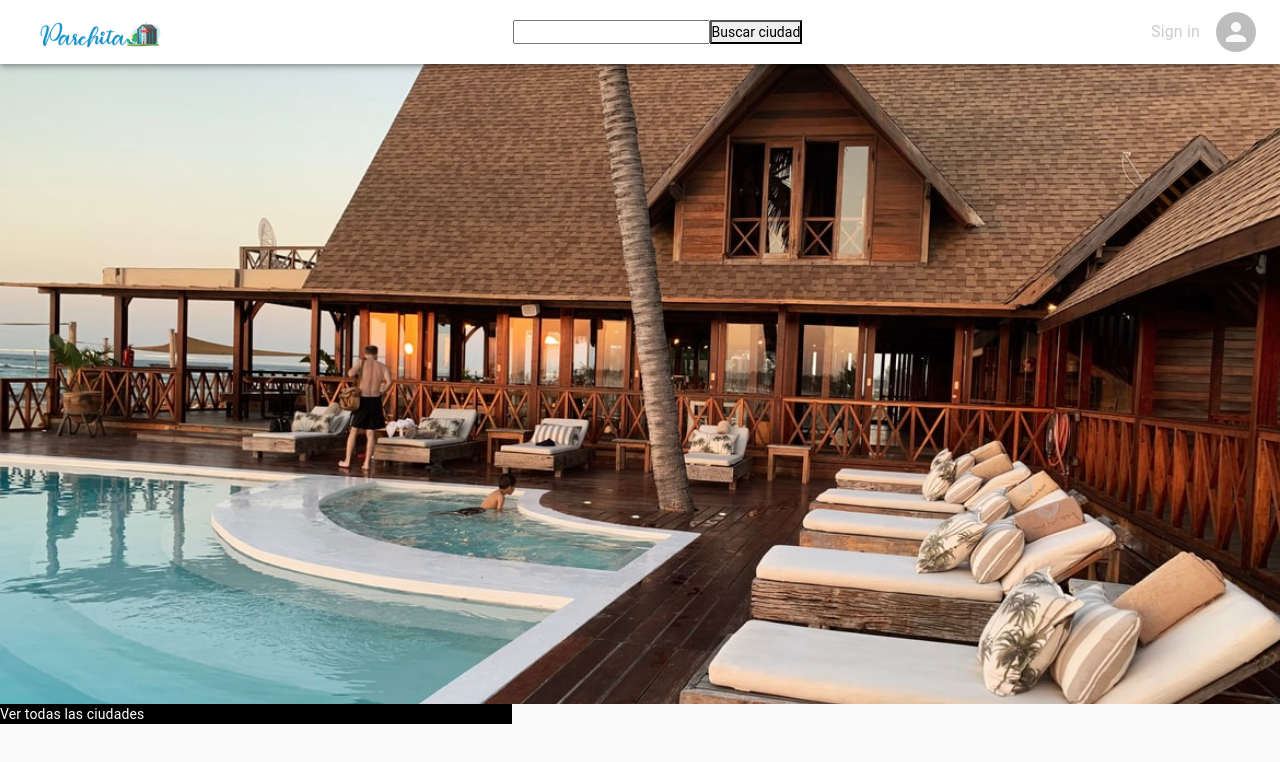
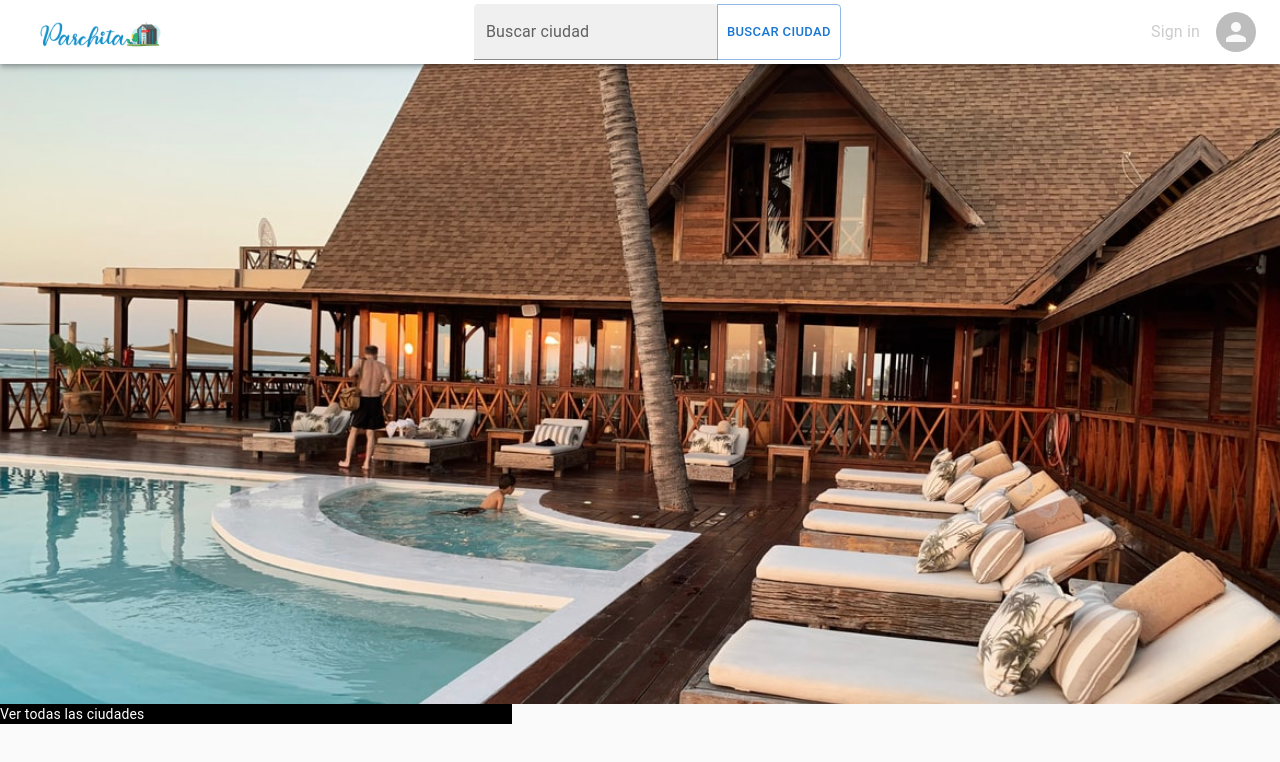
Before and after one commit to Parchitas/Parchita, a React (Create React App) app: page / in a window 1280 px wide. Shown: the top 762 px of the page. Built offline with nearby package versions, Linux system fonts and the light colour scheme.

Commit message:
search bar css

```diff
--- a/src/components/Search/Search.js
+++ b/src/components/Search/Search.js
@@ -1,5 +1,6 @@
 import React, { useState } from "react"
 import { useSearchParams, useNavigate } from "react-router-dom"
+import { ButtonGroup, Button, TextField, Typography } from "@mui/material"
 
 function Search() {
     const [text, setText] = useState("");
@@ -14,10 +15,12 @@ function Search() {
     }
     return (
         <form onSubmit={handleSubmit}>
-            <div>
-                <input  type="text" value={text} onChange={(event) => setText(event.target.value)} />
-                <button type="submit" >Buscar ciudad</button>
-            </div>
+            <Typography>
+                <ButtonGroup  variant="outlined" size="small" aria-label="outlined button group">
+                    <TextField label="Buscar ciudad" variant="filled" onChange={(event) => setText(event.target.value)}  />
+                    <Button size="small" type="submit">Buscar ciudad</Button>
+                </ButtonGroup>
+            </Typography>
         </form>);
 }
 
```
